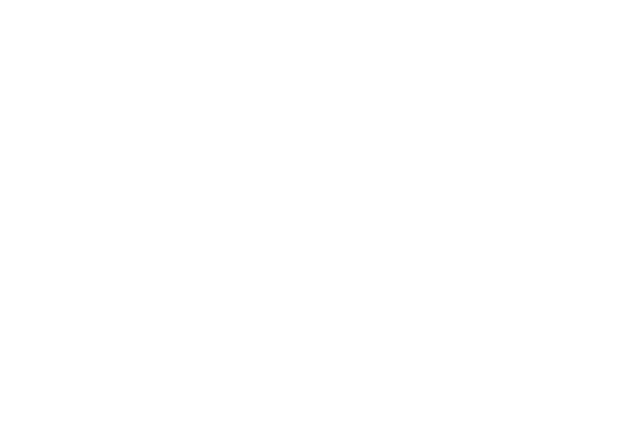
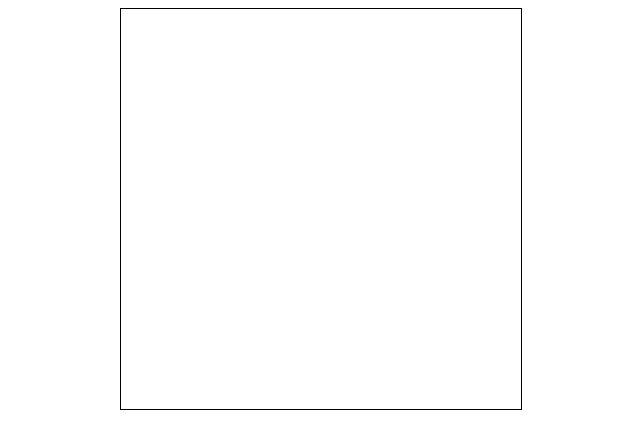
Before and after one commit to felpoio/Etch-a-Sketch, a plain HTML site: page index.html in a window 1280 px wide. Shown: the top 448 px of the page, without its empty margins (319-959 px from the left). Drawn offline with Linux system fonts and the light colour scheme.

Commit message:
center the container and fix its size

```diff
--- a/styles.css
+++ b/styles.css
@@ -8,6 +8,10 @@ div {
 }
 
 #container {
-    width: 400px;
-    height: 400px;
+    margin: auto;
+    min-width: 402px;
+    min-height: 402px;
+    display: flex;
+    flex-wrap: wrap;
+    border: 1px solid black;
 }
```
